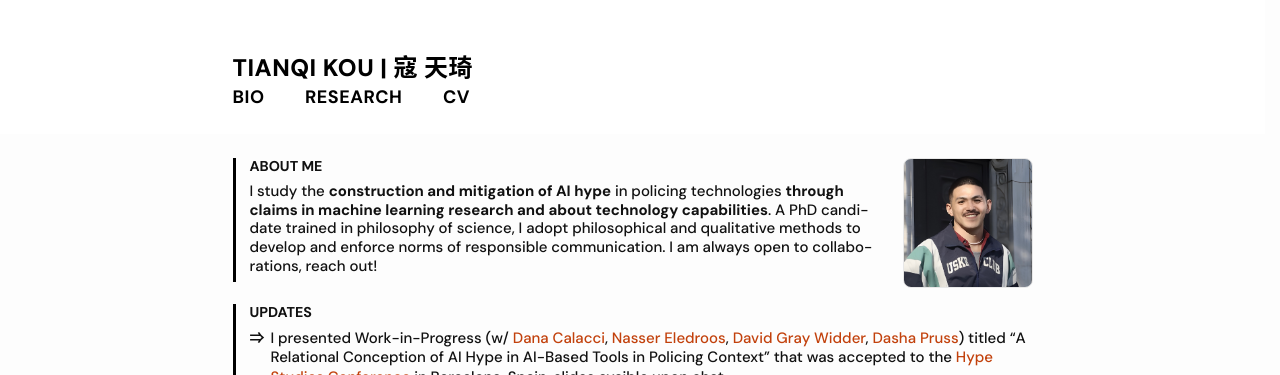
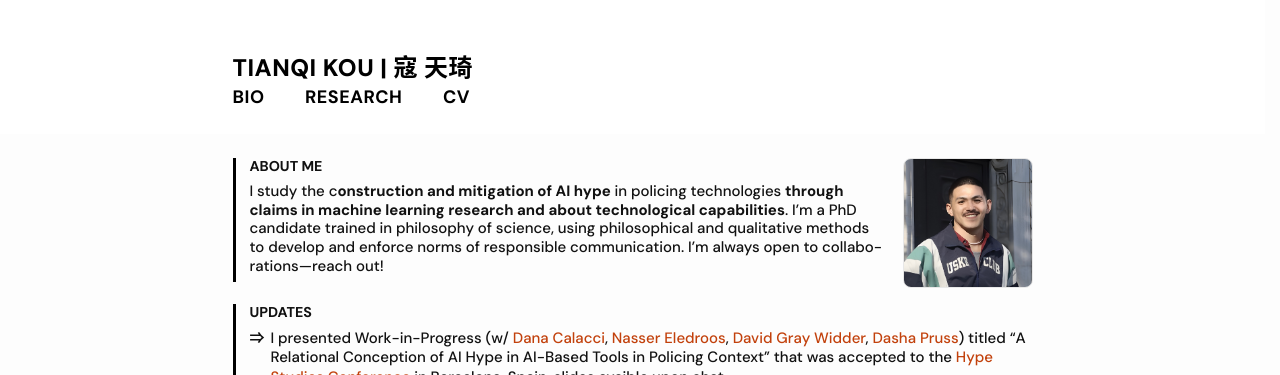
Before and after one commit to koutianqi/koutianqi.github.io, a Jekyll site: the page built from index.markdown, in a window 1280 px wide. Shown: the top 375 px of the page. Built offline with Jekyll 4.4.1, drawn with Linux system fonts in a browser that asks for light colours.

Commit message:
Update index.markdown

```diff
--- a/index.markdown
+++ b/index.markdown
@@ -10,7 +10,7 @@ description: "I study the construction and mitigation of AI hype through claims
   <h2 class="mobile-only"><strong>ABOUT ME</strong></h2>
 
 
-I study the **construction and mitigation of AI hype** in policing technologies **through claims in machine learning research and about technology capabilities**. A PhD candidate trained in philosophy of science, I adopt philosophical and qualitative methods to develop and enforce norms of responsible communication. I am always open to collaborations, reach out!
+I study the c**onstruction and mitigation of AI hype** in policing technologies **through claims in machine learning research and about technological capabilities**. I’m a PhD candidate trained in philosophy of science, using philosophical and qualitative methods to develop and enforce norms of responsible communication. I’m always open to collaborations—reach out!
 
   </div>
   <img class="headshot" src="{{ "/assets/img/headshot_crop.jpg" | relative_url }}" alt="Headshot" />
```
